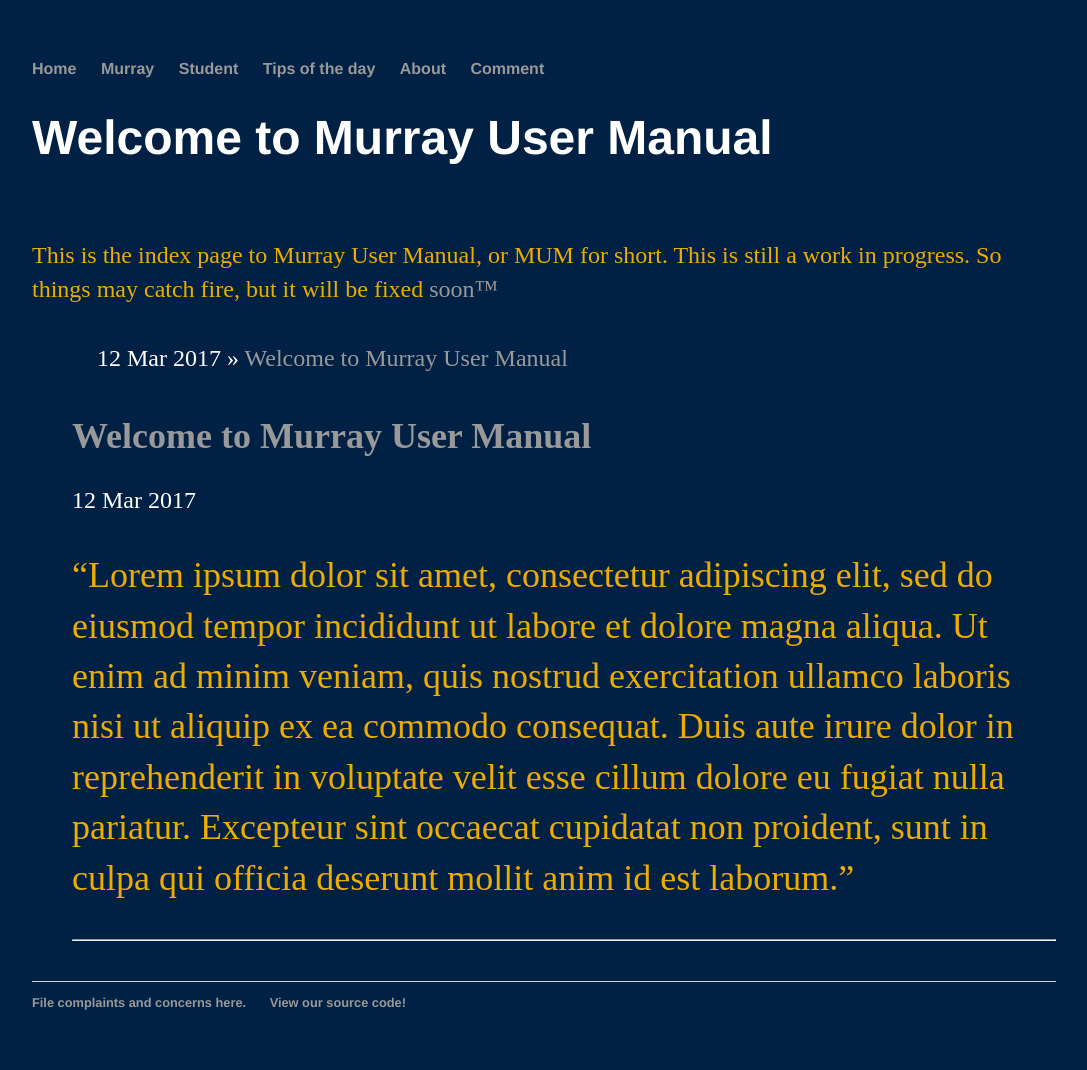
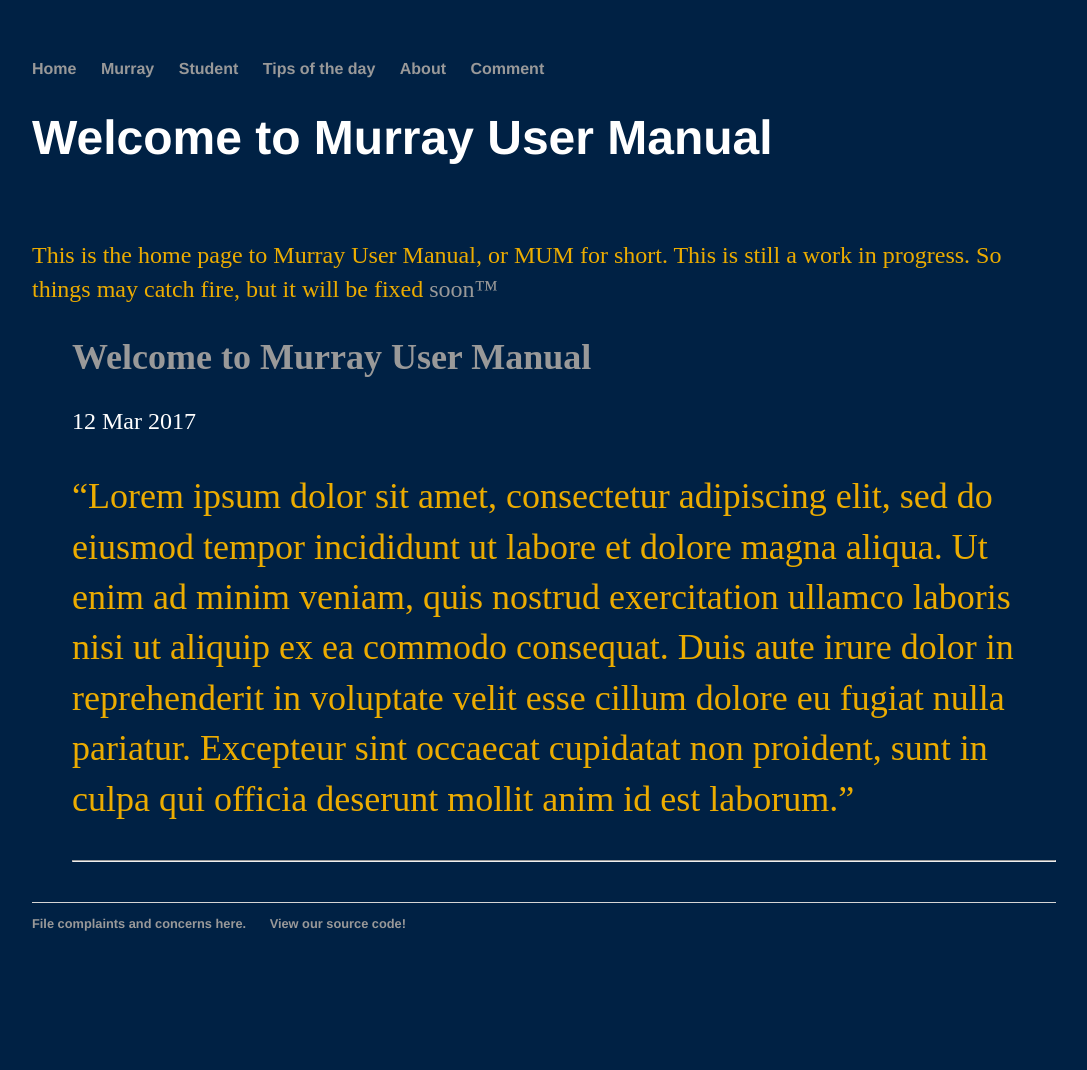
Before and after one commit to rowen2/rowen2.github.io, a Jekyll site: the page built from index.html, in a window 1280 px wide. Shown: the whole page, without its empty margins (96-1183 px from the left). Built offline with Jekyll 4.4.1, drawn with Linux system fonts in a browser that asks for light colours; after the commit the page ends 991 px from its top, so only the background shows below that.

Commit message:
Update index.html

```diff
--- a/index.html
+++ b/index.html
@@ -5,16 +5,10 @@
 <div class="blurb">
 	<h1>Welcome to Murray User Manual</h1>
 	<br>
-	<p> This is the index page to Murray User Manual, or MUM for short. This is still a work in progress. So things may catch fire, but it will be fixed <a href="https://developer.valvesoftware.com/wiki/Valve_Time">soon™</a></p>
+	<p> This is the home page to Murray User Manual, or MUM for short. This is still a work in progress. So things may catch fire, but it will be fixed <a href="https://developer.valvesoftware.com/wiki/Valve_Time">soon™</a></p>
 </div><!-- /.blurb -->
 
 <ul class="posts">
-
-	  {% for post in site.posts %}
-	    <li><span>{{ post.date | date_to_string }}</span> &raquo; <a href="{{ post.url }}" title="{{ post.title }}">{{ post.title }}</a></li>
-	  {% endfor %}
-
-	<!-- another way to list posts -->
 
 	{% for post in site.posts offset: 0 limit: 10 %}
 	    <h2>
```
